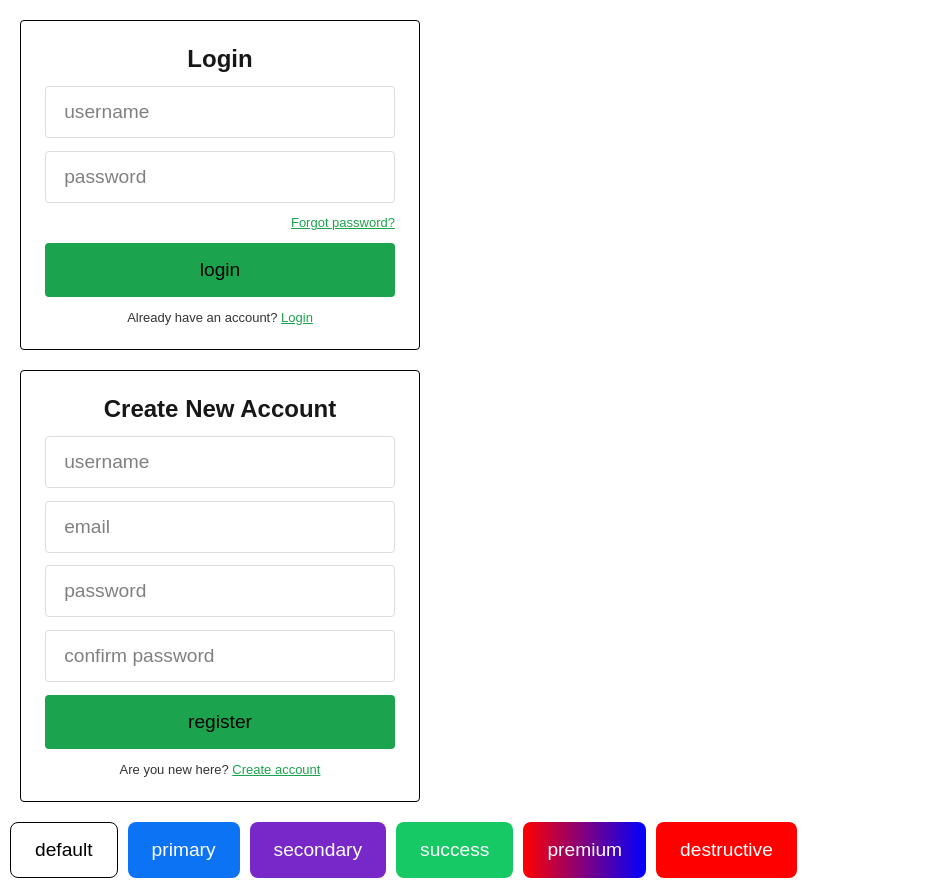
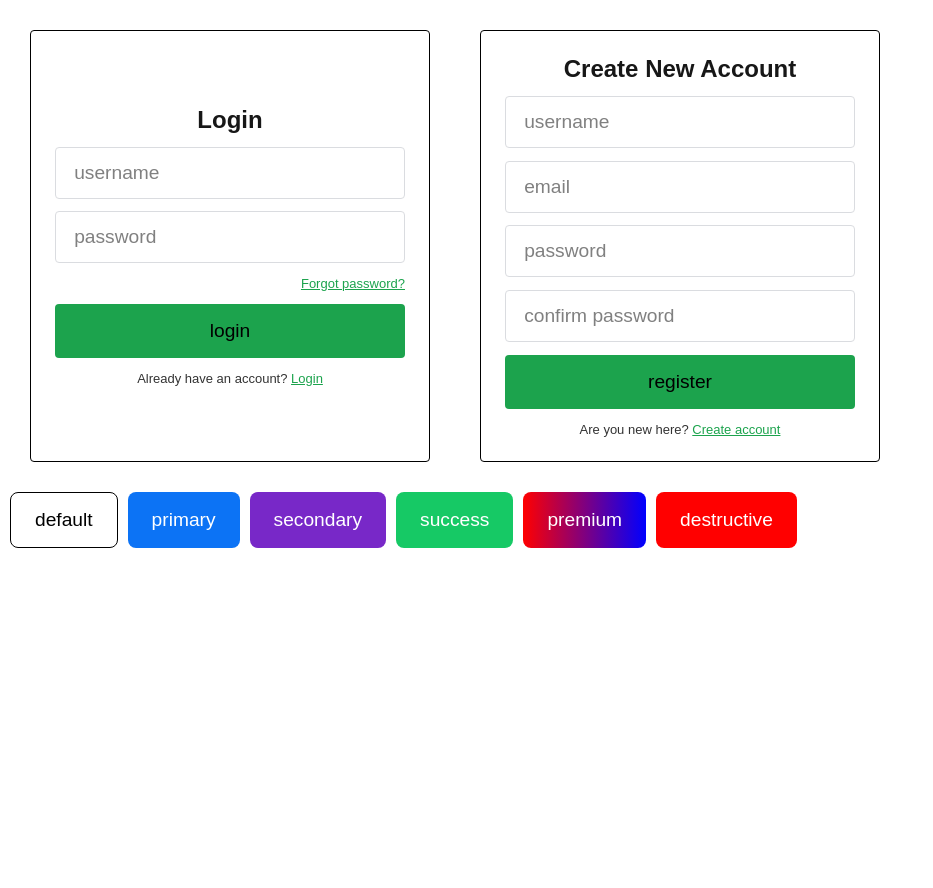
Before and after one commit to Mahamudu-Halic/styled-components, a Next.js app: page / in a window 1280 px wide. Shown: the whole page, without its empty margins (0-933 px from the left). After the commit the page ends 800 px from the top, so only its background shows below. Built offline with nearby package versions, Linux system fonts and the light colour scheme.

Commit message:
ui fixes

```diff
--- a/src/app/page.tsx
+++ b/src/app/page.tsx
@@ -5,12 +5,14 @@ import FormField from "@/components/form/form.component";
 export default function Home() {
   return (
     <div>
+      <div style={{ margin: "10px", display: "flex", gap: "10px" }}>
         <FormField buttonLabel="login" title="login" />
         <FormField
           buttonLabel="register"
           title="create new account"
           createAccount
         />
+      </div>
 
       <div style={{ margin: "10px", display: "flex", gap: "10px" }}>
         <Button>default</Button>
```
Lines whose indentation alone changed are shown as unchanged.
